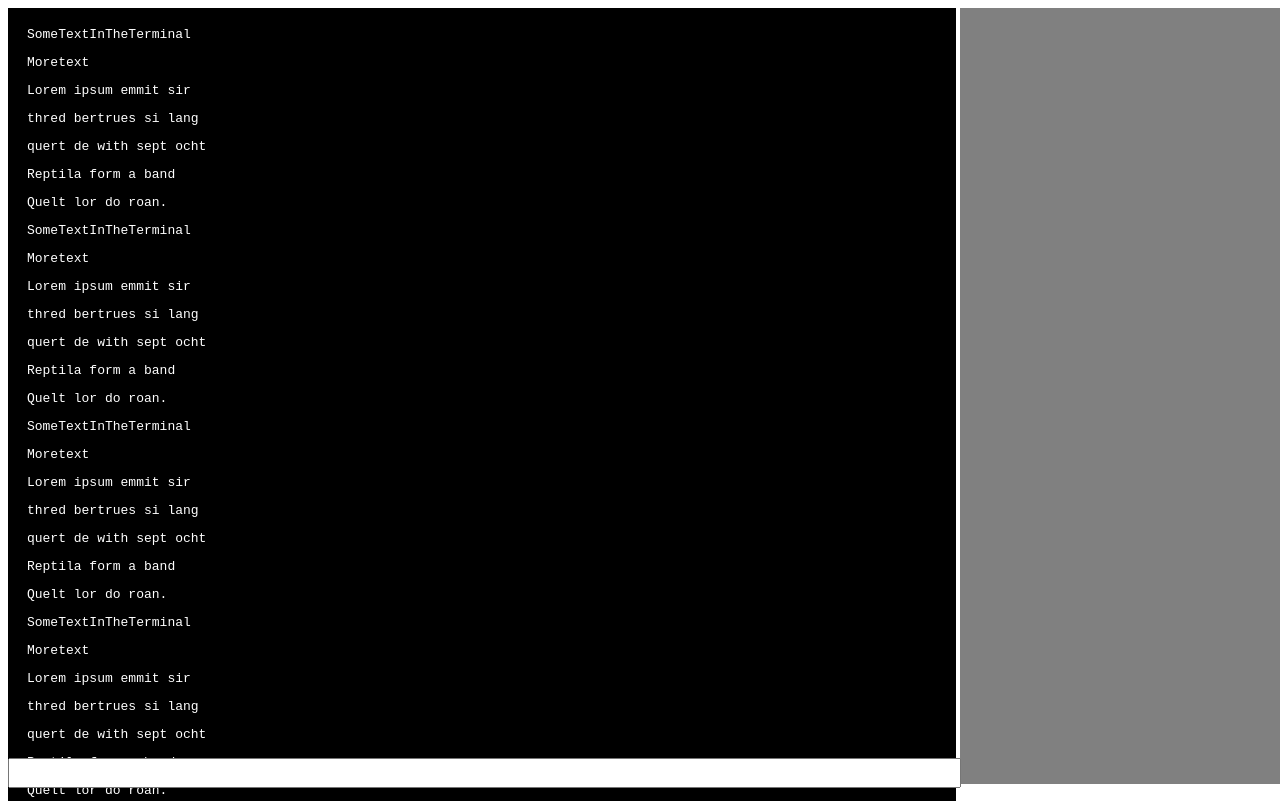
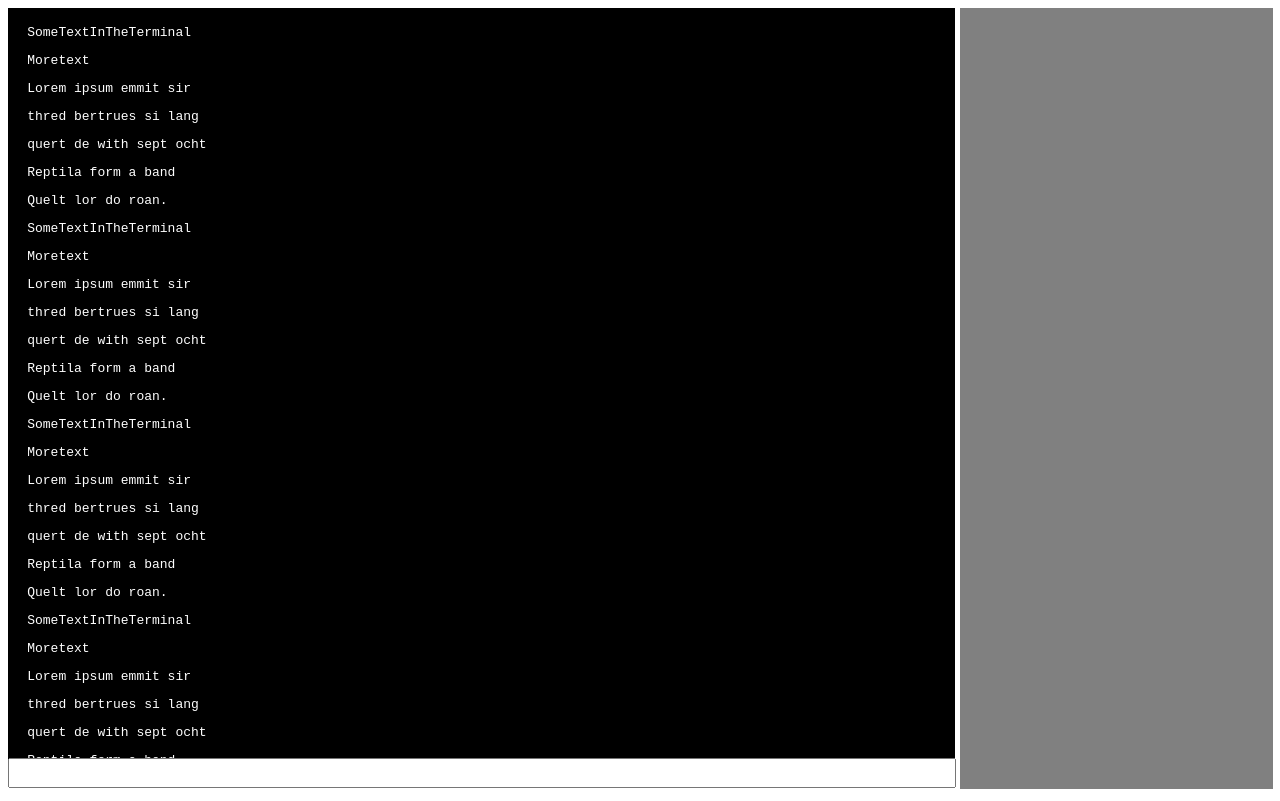
Before and after one commit to lucasericsson222/JavascriptConsole, a plain HTML site: page index.html in a window 1280 px wide. Shown: the top 801 px of the page. Drawn offline with Linux system fonts and the light colour scheme.

Commit message:
All working CSS

```diff
--- a/css/styles.css
+++ b/css/styles.css
@@ -3,28 +3,34 @@
 #map {
     position: fixed;
     right: 0px;
-    width: 25%;
-    height:97%;
+    margin-right: .55vw;
+    width: 24.45vw;
+    height:97.6vh;
     background-color: grey;
 }
 #terminal {
     background-color: black;
     color: white;
-    width: 73.5%;
+    width: 72.45vw;
     font-family: monospace;
-    padding-left: 1.5%;
-    padding-top: .5%;
-    margin-bottom: 2%;
+    padding-left: 1.5vw;
+    padding-top: .5vh;
     overflow: auto;
 
 }
 #text-input {
     position:fixed;
-    bottom: 1.44%;
-    width: 73.8%;
-    height: 3%;
+    bottom: 1.44vh;
+    width: 72.1vw;
+    padding-left:1.5vw;
+    height: 3vh;
+    font-family: monospace;
 }
 
 .hide {
-
+    overflow: auto;
+    width: 100vw;
+    height: 94vh;
+    margin-bottom: 2vh;
+    position: fixed;
 }
```
